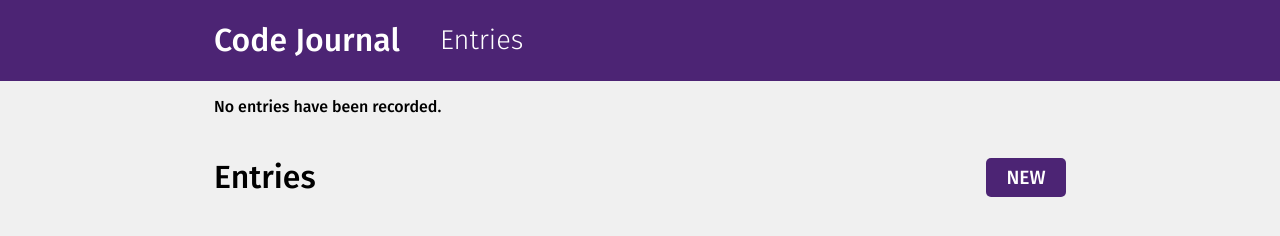
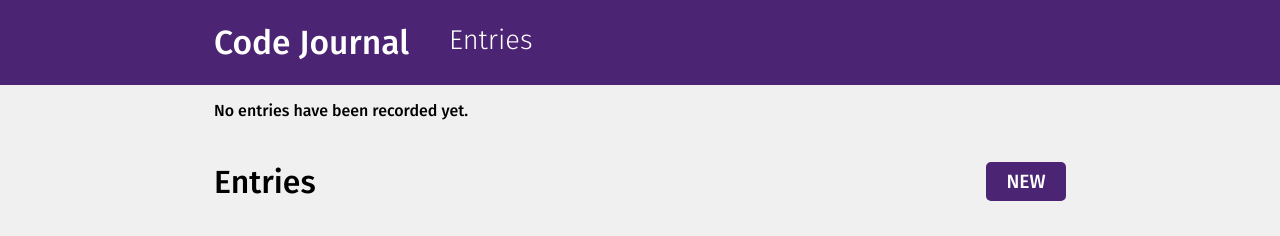
Before and after one commit to omidzed/code-journal, a plain HTML site: page index.html in a window 1280 px wide. Both pictures are taken after a click on the link "Entries". Drawn offline with Linux system fonts and the light colour scheme; a web font is replaced by a local one.

Commit message:
Commiting for pull request issue 2

```diff
--- a/css/styles.css
+++ b/css/styles.css
@@ -20,7 +20,7 @@ header {
 
 h1 {
   color: white;
-  font-size: 2rem;
+  font-size: 2.1rem;
   font-weight: 400;
 }
 
--- a/index.html
+++ b/index.html
@@ -90,7 +90,7 @@
 
       <div class="container view hidden" data-view="entries">
         <div id="entries-container">
-          <p id="no-entries-text">No entries have been recorded.</p>
+          <p id="no-entries-text">No entries have been recorded yet.</p>
 
           <div class="entries-row">
             <h2 id="entries-heading">Entries</h2>
```
